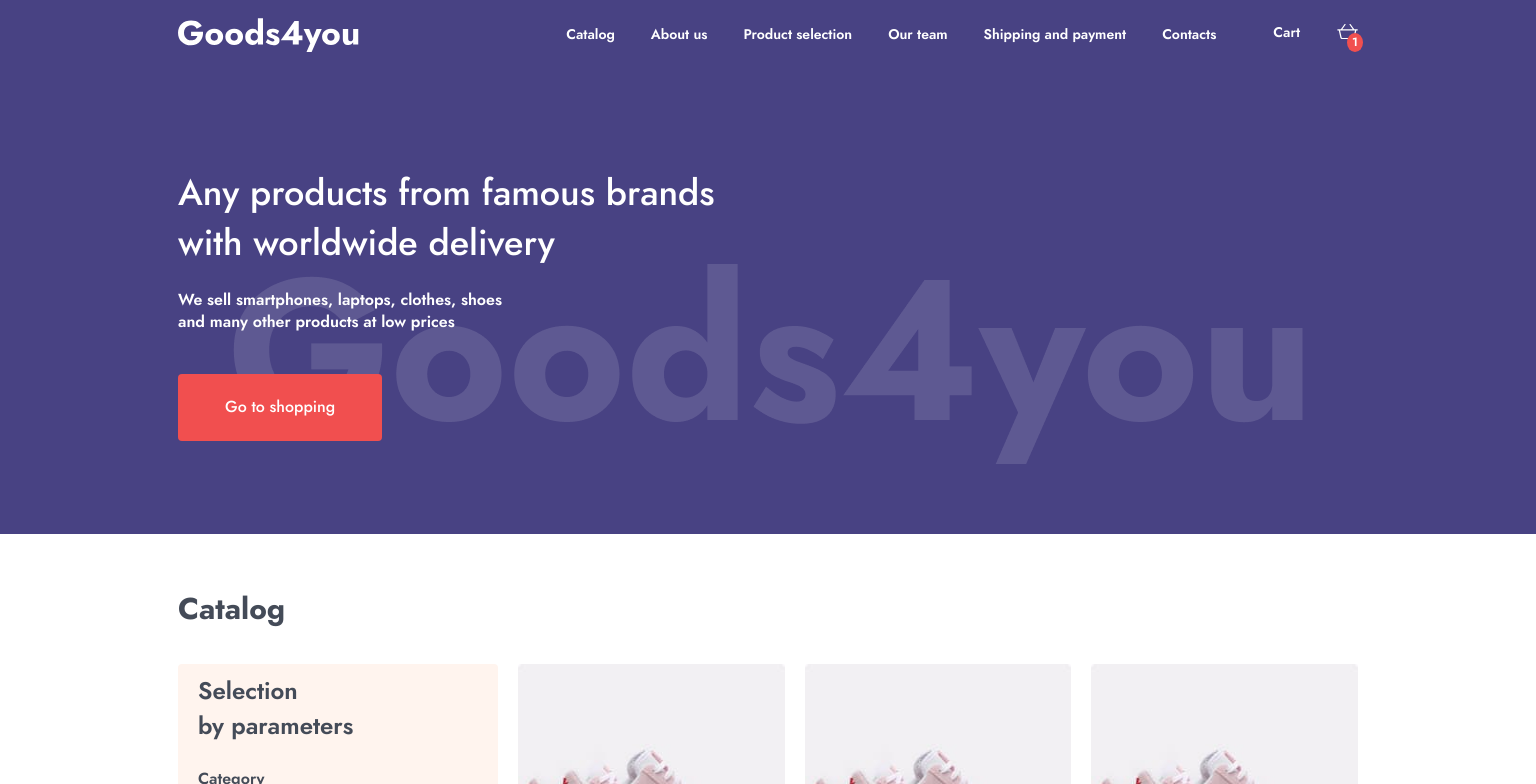
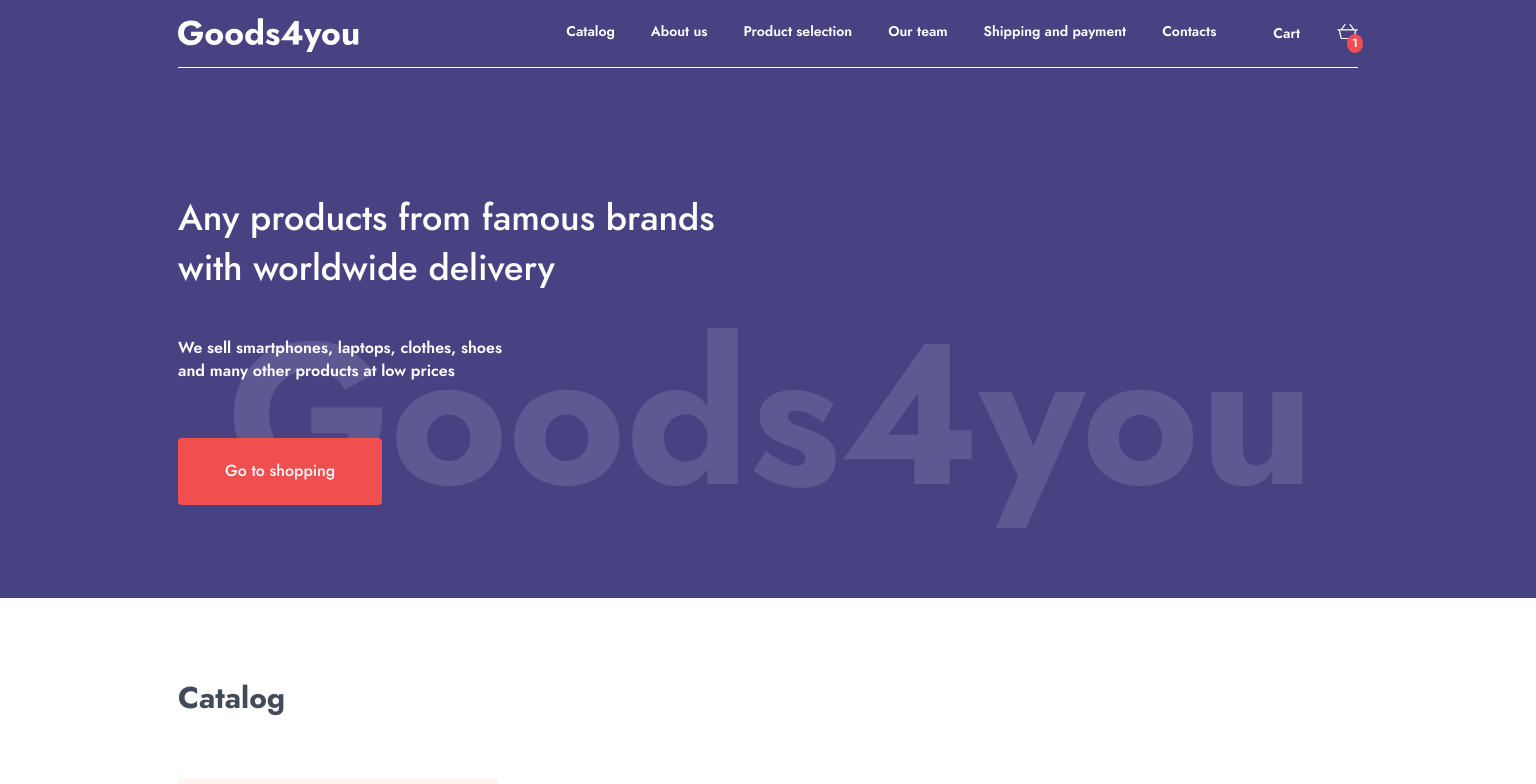
Before and after one commit to delioncourts/goods4you, a React (Create React App) app: page / in a window 1536 px wide. Shown: the top 784 px of the page. Built offline with nearby package versions, Linux system fonts and the light colour scheme.

Commit message:
feat: normalize css, header styles

```diff
--- a/src/entities/cart/Cart.module.css
+++ b/src/entities/cart/Cart.module.css
@@ -9,6 +9,8 @@
 }
 
 .count {
+    padding: 0;
+    margin: 0;
     position: absolute;
     top: 10px;
     left: 10px;
--- a/src/index.css
+++ b/src/index.css
@@ -1,4 +1,5 @@
 @import url(../src/shared/assets/fonts/fonts.css);
+@import url(../src/shared/assets/normalize/normalize.css);
 
 body {
   margin: 0;
@@ -18,13 +19,17 @@ html .body {
 }
 
 .main {
-  flex: 1 0 auto;
+
+
 }
 
-* {
+
+
+/*
+*{
   margin: 0;
   padding: 0;
-}
+}*/
 
 
 /*
--- a/src/pages/home-page/HomePage.module.css
+++ b/src/pages/home-page/HomePage.module.css
@@ -1,3 +1,5 @@
 .main {
+    display: flex;
+    flex-direction: column;
     flex: 1 0 auto;
 }
--- a/src/pages/home-page/HomePage.tsx
+++ b/src/pages/home-page/HomePage.tsx
@@ -25,10 +25,15 @@ const HomePage = () => {
             <Footer />
             {/*
 
+            <Header />
+            <main className={styles.main}>
+            <Hero />
+            <Catalog />
             <About />
             <Quiz />
             <Team />
             <FAQ />
+            </main>
             <Footer />
     */}
         </>
--- a/src/widgets/header/Header.module.css
+++ b/src/widgets/header/Header.module.css
@@ -1,7 +1,6 @@
 .header {
     background-color: #484283;
     width: 100%;
-    height: 68px;
 }
 
 .logo {
@@ -13,9 +12,13 @@
 }
 
 .links {
-    list-style-type:  none;
+    margin: 0;
+    padding: 0;
+    list-style-type: none;
     display: flex;
-    gap: 36px;
+    flex-wrap: wrap;
+    gap: 10px;
+    padding-bottom: 20px;
 }
 
 .link {
@@ -25,15 +28,20 @@
     font-weight: 600;
     font-size: 14px;
     line-height: 20px;
+    transition: .3 ease-in-out;
+}
+
+.link:hover {
+    opacity: 0.5;
 }
 
 .nav {
     display: flex;
-    gap: 57px;
 }
 
 .cart {
     display: flex;
+    align-items: center;
     gap: 12px;
 }
 
@@ -43,6 +51,7 @@
 
 .container {
     display: flex;
+    flex-direction: column;
     justify-content: space-between;
     align-items: center;
 
@@ -58,37 +67,27 @@
     .container {
         padding: 0 16px;
     }
+}
 
-    .nav {
-        gap: 57px;
+@media screen and (min-width: 768px) {
+    .container {
+        padding: 0 20px;
+        flex-direction: row;
     }
+
+    .nav {}
 
     .cart {
         gap: 37px;
     }
 
     .links {
-        display: flex;
-        gap: 36px;
-    }
-}
+        justify-content: center;
+        padding-top: 15px;
+        padding-right: 15px;
+        padding-left: 15px;
+        gap: 15px;
 
-@media screen and (min-width: 768px) {
-    .container {
-        padding: 0 20px;
-    }
-
-    .nav {
-        gap: 57px;
-    }
-
-    .cart {
-        gap: 37px;
-    }
-
-    .links {
-        display: flex;
-        gap: 36px;
     }
 
 }
@@ -108,7 +107,23 @@
     }
 
     .links {
-        display: flex;
+        padding-right: 0px;
+        padding-left: 0px;
         gap: 36px;
     }
+
+
+    .link {
+        font-weight: 600;
+        font-size: 14px;
+        line-height: 20px;
+    }
+
+    .logo {
+        width: 100%;
+        max-width: 181px;
+        height: 40px;
+        padding-top: 15px;
+        padding-bottom: 9px;
+    }
 }
```
Also changed, not shown: src/shared/assets/normalize/normalize.css (added). Lines whose indentation alone changed are shown as unchanged.
